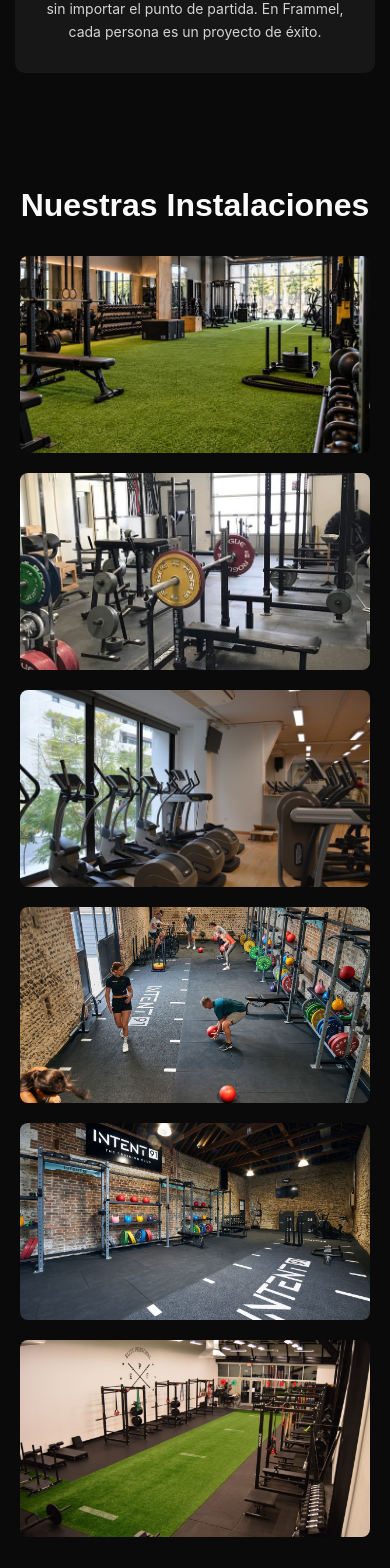
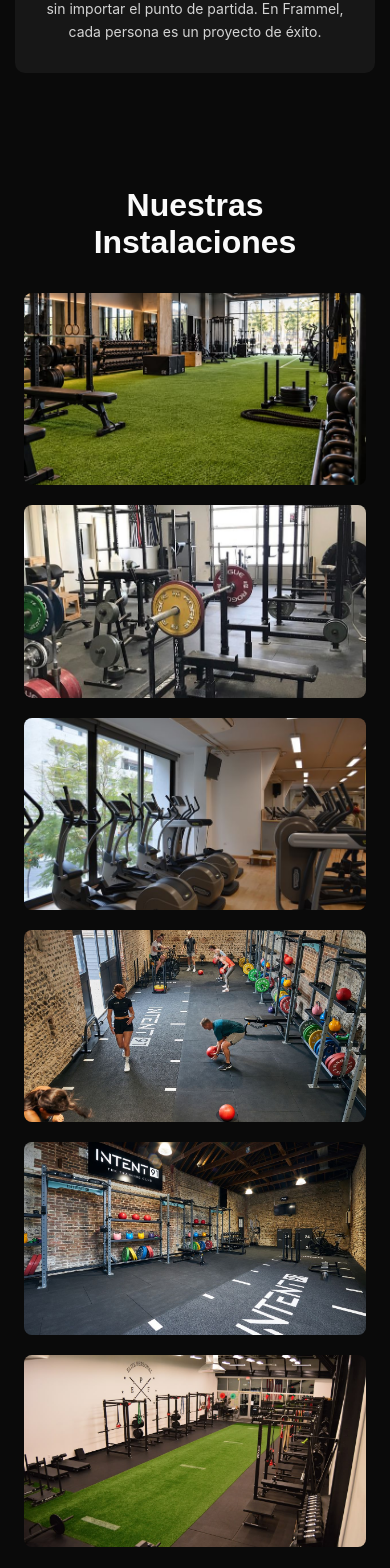
Before and after one commit to yepetopg/FrammelGym, a React (Create React App) app: page / in a window 390 px wide. Shown: the part 3340-4908 px from the top of the page. Built offline with nearby package versions, Linux system fonts and the light colour scheme.

Commit message:
refactor(installations-section): corregir estructura y estilos

```diff
--- a/src/features/Home/components/layout/InstallationsSection/InstallationsSection.jsx
+++ b/src/features/Home/components/layout/InstallationsSection/InstallationsSection.jsx
@@ -1,4 +1,5 @@
 import styles from "./InstallationsSection.module.css";
+import { InstallationCard } from "../../ui/InstallationCard/InstallationCard";
 
 import installation01 from "../../../assets/images/instalaciones_1.jpg";
 import installation02 from "../../../assets/images/instalaciones_2.jpg";
@@ -16,47 +17,41 @@ export const InstallationsSection = () => {
         </h2>
 
         <div className={styles.installationsGallery}>
-          <div className={styles.installationItem}>
-            <img
-              src={installation01}
+          <InstallationCard
+            image={installation01}
             alt="Zona de entrenamiento del gimnasio"
+            className={styles.installationItem}
           />
-          </div>
 
-          <div className={styles.installationItem}>
-            <img
-              src={installation02}
+          <InstallationCard
+            image={installation02}
             alt="Máquinas de entrenamiento del gimnasio"
+            className={styles.installationItem}
           />
-          </div>
 
-          <div className={styles.installationItem}>
-            <img
-              src={installation03}
+          <InstallationCard
+            image={installation03}
             alt="Zona de pesas del gimnasio"
+            className={styles.installationItem}
           />
-          </div>
 
-          <div className={styles.installationItem}>
-            <img
-              src={installation04}
+          <InstallationCard
+            image={installation04}
             alt="Zona de cardio del gimnasio"
+            className={styles.installationItem}
           />
-          </div>
 
-          <div className={styles.installationItem}>
-            <img
-              src={installation05}
+          <InstallationCard
+            image={installation05}
             alt="Zona de entrenamiento funcional"
+            className={styles.installationItem}
           />
-          </div>
 
-          <div className={styles.installationItem}>
-            <img
-              src={installation06}
+          <InstallationCard
+            image={installation06}
             alt="Interior de las instalaciones del gimnasio"
+            className={styles.installationItem}
           />
-          </div>
         </div>
       </div>
     </section>
--- a/src/features/Home/components/layout/InstallationsSection/InstallationsSection.module.css
+++ b/src/features/Home/components/layout/InstallationsSection/InstallationsSection.module.css
@@ -1,5 +1,5 @@
 .installationsSection {
-  background-color: #0a0a0a;
+  background-color:  var(--neutral-950);
   padding: 80px 24px;
 }
 
@@ -64,7 +64,7 @@
 
 @media (max-width: 600px) {
   .installationsSection {
-    padding: 64px 20px;
+    padding: 64px 24px;
   }
 
   .installationsTitle {
--- /dev/null
+++ b/src/features/Home/components/ui/InstallationCard/InstallationCard.jsx
@@ -0,0 +1,7 @@
+export const InstallationCard = ({ image, alt, className }) => {
+  return (
+    <div className={className}>
+      <img src={image} alt={alt} />
+    </div>
+  );
+};
```
Lines whose indentation alone changed are shown as unchanged.
